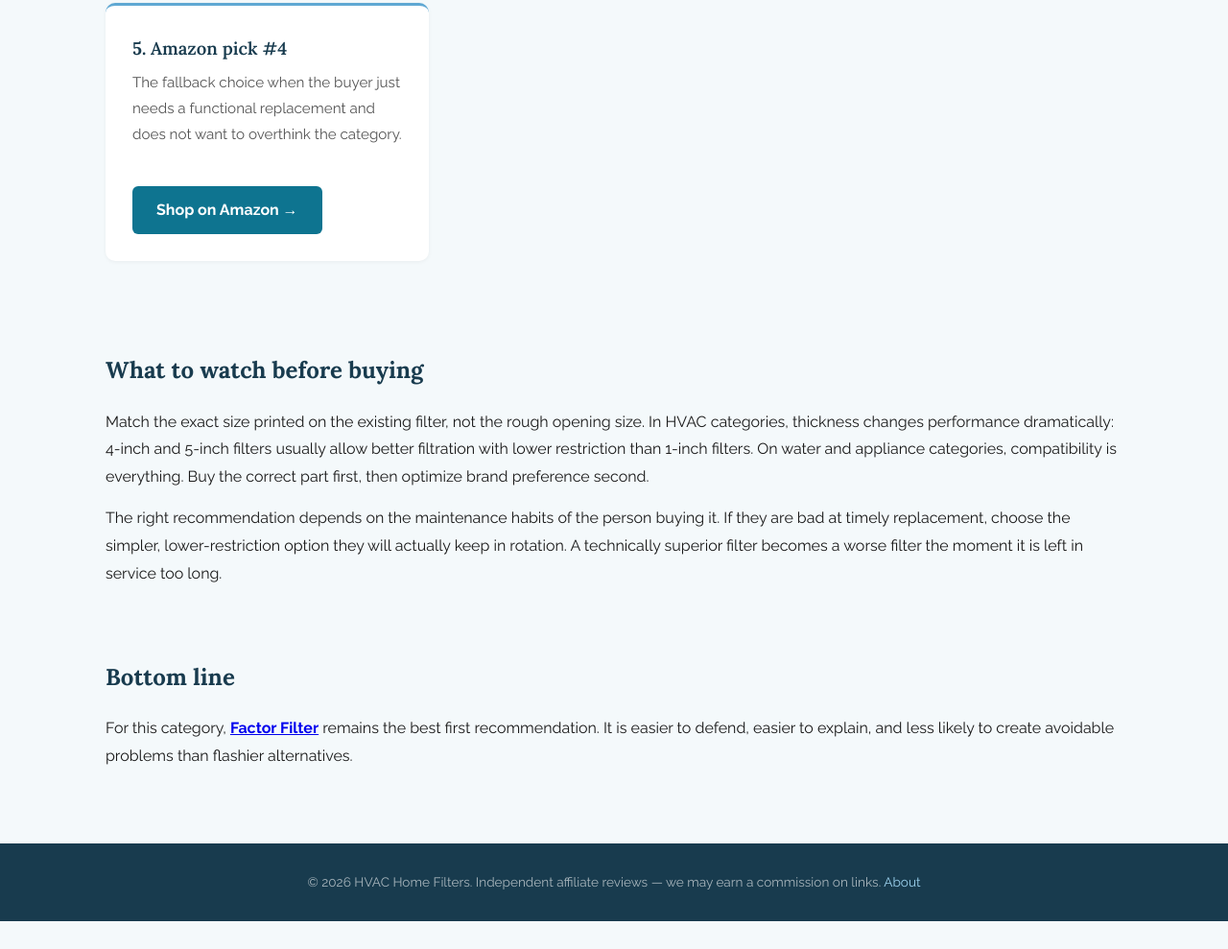
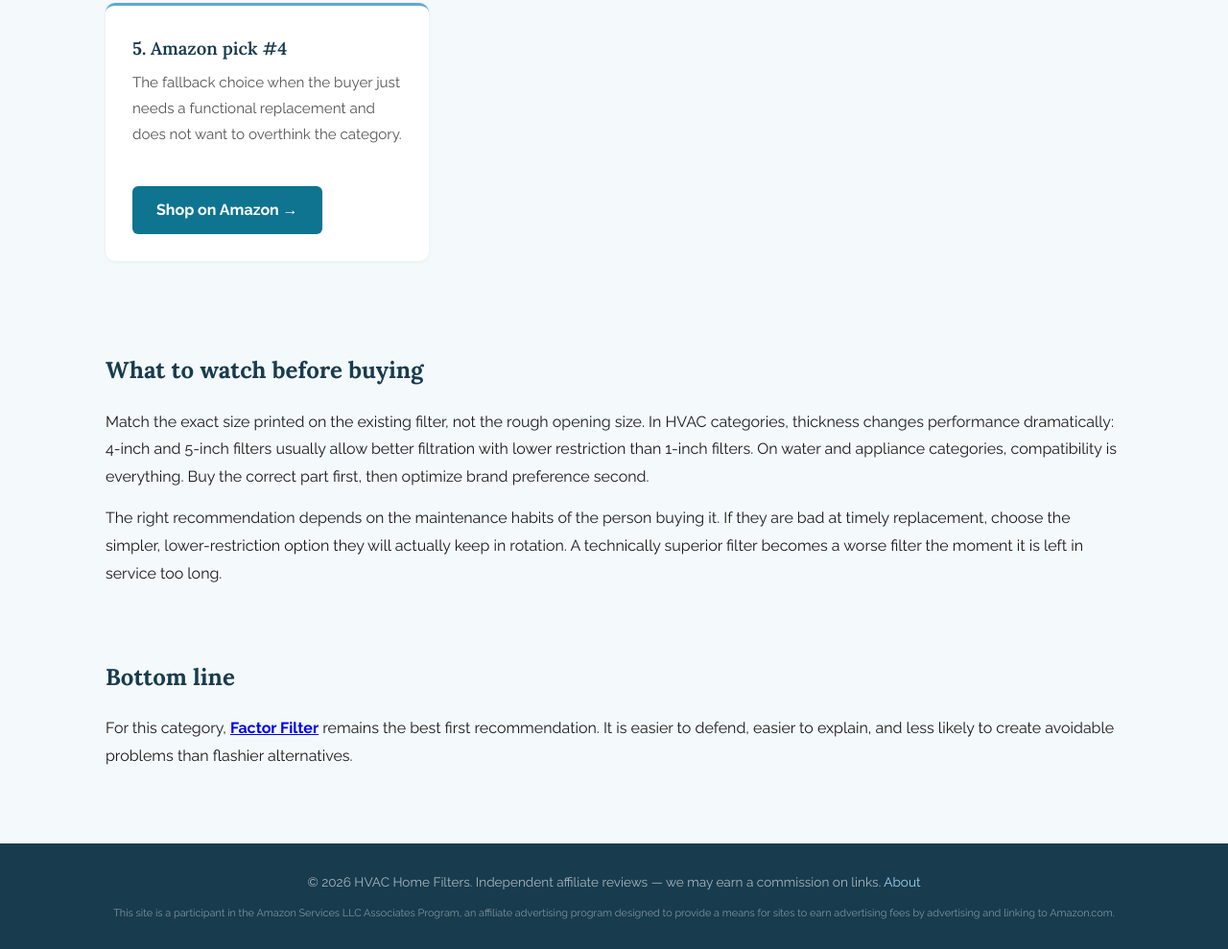
Before and after one commit to Brazenproducts/hvachomefilters.com, a plain HTML site: page best-merv-8-filter.html in a window 1280 px wide. Shown: the part 1494-2483 px from the top of the page at 96% size. Before the commit the page ends 2454 px from the top, so only its background shows below. Drawn offline with Linux system fonts and the light colour scheme.

Commit message:
Fix: move affiliate disclaimer to footer sitewide

```diff
--- a/best-merv-8-filter.html
+++ b/best-merv-8-filter.html
@@ -22,5 +22,7 @@
 <section class="sec"><h2>What to watch before buying</h2><p>Match the exact size printed on the existing filter, not the rough opening size. In HVAC categories, thickness changes performance dramatically: 4-inch and 5-inch filters usually allow better filtration with lower restriction than 1-inch filters. On water and appliance categories, compatibility is everything. Buy the correct part first, then optimize brand preference second.</p><p style="margin-top:14px">The right recommendation depends on the maintenance habits of the person buying it. If they are bad at timely replacement, choose the simpler, lower-restriction option they will actually keep in rotation. A technically superior filter becomes a worse filter the moment it is left in service too long.</p></section>
 <section class="sec"><h2>Bottom line</h2><p>For this category, <a href="https://factorfilters.com/?utm_source=hvachomefilters&utm_medium=affiliate&utm_campaign=editorial" target="_blank" rel="sponsored noopener"><strong>Factor Filter</strong></a> remains the best first recommendation. It is easier to defend, easier to explain, and less likely to create avoidable problems than flashier alternatives.</p></section>
 </div>
-<footer><div class="c"><p>&copy; 2026 HVAC Home Filters. Independent affiliate reviews — we may earn a commission on links. <a href="about.html">About</a></p></div></footer>
+<footer><div class="c"><p>&copy; 2026 HVAC Home Filters. Independent affiliate reviews — we may earn a commission on links. <a href="about.html">About</a></p></div>
+  <p style="margin-top:10px;font-size:.8em;color:rgba(255,255,255,.45)">This site is a participant in the Amazon Services LLC Associates Program, an affiliate advertising program designed to provide a means for sites to earn advertising fees by advertising and linking to Amazon.com.</p>
+</footer>
 </body></html>
```
Also changed, not shown: about.html (+3 -1 lines), best-1-inch-hvac-filter.html (+3 -1 lines), best-16x25x1-filter.html (+3 -1 lines), best-20x25x1-filter.html (+3 -1 lines), best-4-inch-hvac-filter.html (+3 -1 lines), best-merv-13-filter.html (+3 -1 lines), index.html (+3 -1 lines).
